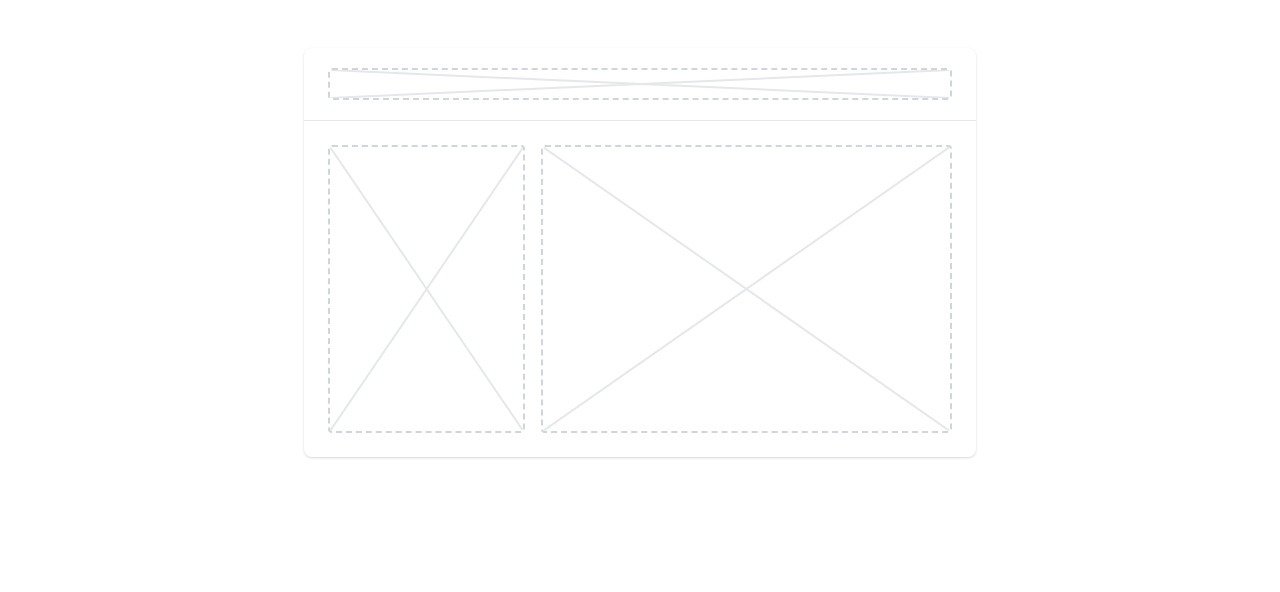
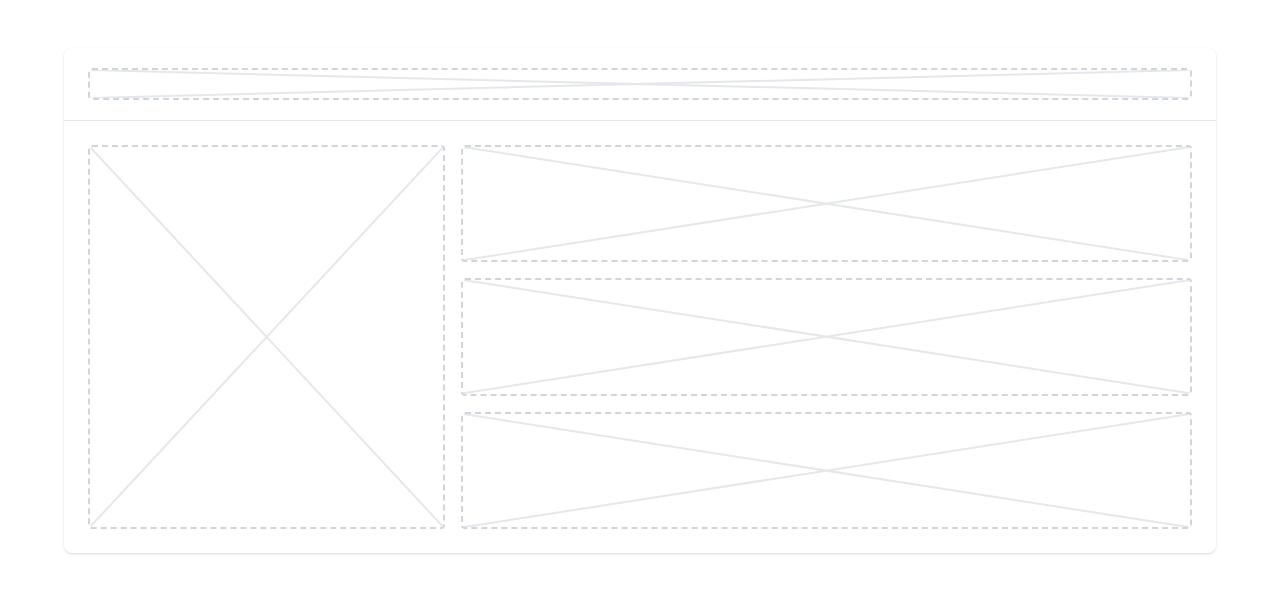
Before and after one commit to ipontt/asignacion-full-stack, a React (Create React App) app in the folder client/: page / in a window 1280 px wide. Shown: the top 592 px of the page. Built offline with nearby package versions, Linux system fonts and the light colour scheme.

Commit message:
Expand Placeholder layout to its own components.

```diff
--- a/client/src/App.js
+++ b/client/src/App.js
@@ -1,19 +1,21 @@
-import Placeholder from './Placeholder.js';
+import DetalleComuna from './components/Comunas/Detalle';
+import ListaComunas from './components/Comunas/Lista';
+import Titulo from './components/Titulo';
 
 function App() {
   return (
-    <div class="max-w-7xl mx-auto py-12 px-4 sm:px-6 lg:px-8">
-      <div class="max-w-2xl mx-auto">
+    <div className="max-w-7xl mx-auto py-12 px-4 sm:px-6 lg:px-8">
+      <div className="max-w-6xl mx-auto">
         <div className="bg-white overflow-hidden shadow rounded-lg divide-y divide-gray-200">
           <div className="px-4 py-5 sm:px-6">
-            <Placeholder class="border-2 border-dashed border-gray-300 rounded bg-white w-full text-gray-200 h-8"/>
+            <Titulo/>
           </div>
           <div className="px-4 py-5 sm:p-6 grid grid-cols-1 lg:grid-cols-3 gap-4">
-            <div class="lg:col-span-1">
-              <Placeholder class="border-2 border-dashed border-gray-300 rounded bg-white w-full text-gray-200 h-72"/>
+            <div className="lg:col-span-1">
+              <ListaComunas/>
             </div>
-            <div class="lg:col-span-2">
-              <Placeholder class="border-2 border-dashed border-gray-300 rounded bg-white w-full text-gray-200 h-72"/>
+            <div className="lg:col-span-2">
+              <DetalleComuna/>
             </div>
           </div>
         </div>
--- /dev/null
+++ b/client/src/Helpers.js
@@ -0,0 +1,3 @@
+export function classNames(...classes) {
+	return classes.filter(Boolean).join(' ');
+}
--- a/client/src/Placeholder.js
+++ /dev/null
@@ -1,19 +0,0 @@
-import * as React from "react";
-
-function Placeholder(props) {
-	const path = React.createElement('path', {
-		vectorEffect: 'non-scaling-stroke',
-		strokeWidth: 2,
-		d: 'M0 0l200 200M0 200L200 0'
-	});
-	const svg = React.createElement('svg', Object.assign({
-		preserveAspectRatio: 'none',
-		stroke: 'currentColor',
-		fill: 'none',
-		viewBox: '0 0 200 200'
-	}, props), path);
-
-	return svg;
-}
-
-export default Placeholder;
--- /dev/null
+++ b/client/src/components/Comunas/Detalle.js
@@ -0,0 +1,15 @@
+import Placeholder from '../Placeholder';
+import Grafico from './Grafico';
+import Tabla from './Tabla';
+
+function Detalle() {
+	return (
+		<div className="flex flex-col gap-4 h-96">
+			<Placeholder className="w-full"/>
+			<Grafico/>
+			<Tabla/>
+		</div>
+	);
+}
+
+export default Detalle;
--- /dev/null
+++ b/client/src/components/Comunas/Grafico.js
@@ -0,0 +1,9 @@
+import Placeholder from '../Placeholder';
+
+function Grafico() {
+	return (
+		<Placeholder className="w-full"/>
+	);
+}
+
+export default Grafico;
--- /dev/null
+++ b/client/src/components/Comunas/Lista.js
@@ -0,0 +1,9 @@
+import Placeholder from '../Placeholder';
+
+function Lista() {
+	return (
+		<Placeholder className="w-full h-96"/>
+	);
+}
+
+export default Lista;
--- /dev/null
+++ b/client/src/components/Comunas/Tabla.js
@@ -0,0 +1,9 @@
+import Placeholder from '../Placeholder';
+
+function Tabla() {
+	return (
+		<Placeholder className="w-full"/>
+	);
+}
+
+export default Tabla;
--- /dev/null
+++ b/client/src/components/Placeholder.js
@@ -0,0 +1,14 @@
+import { classNames } from '../Helpers'
+
+function Placeholder({ className }) {
+	return (
+		<svg
+			className={classNames('border-2 border-dashed border-gray-300 rounded bg-white text-gray-200', className)}
+			preserveAspectRatio="none" stroke="currentColor" fill="none" viewBox="0 0 200 200"
+		>
+			<path vectorEffect="non-scaling-stroke" strokeWidth="2" d="M0 0l200 200M0 200L200 0"></path>
+		</svg>
+	);
+}
+
+export default Placeholder;
--- /dev/null
+++ b/client/src/components/Titulo.js
@@ -0,0 +1,9 @@
+import Placeholder from './Placeholder';
+
+function Titulo() {
+	return (
+		<Placeholder className="w-full h-8"/>
+	);
+}
+
+export default Titulo;
```
